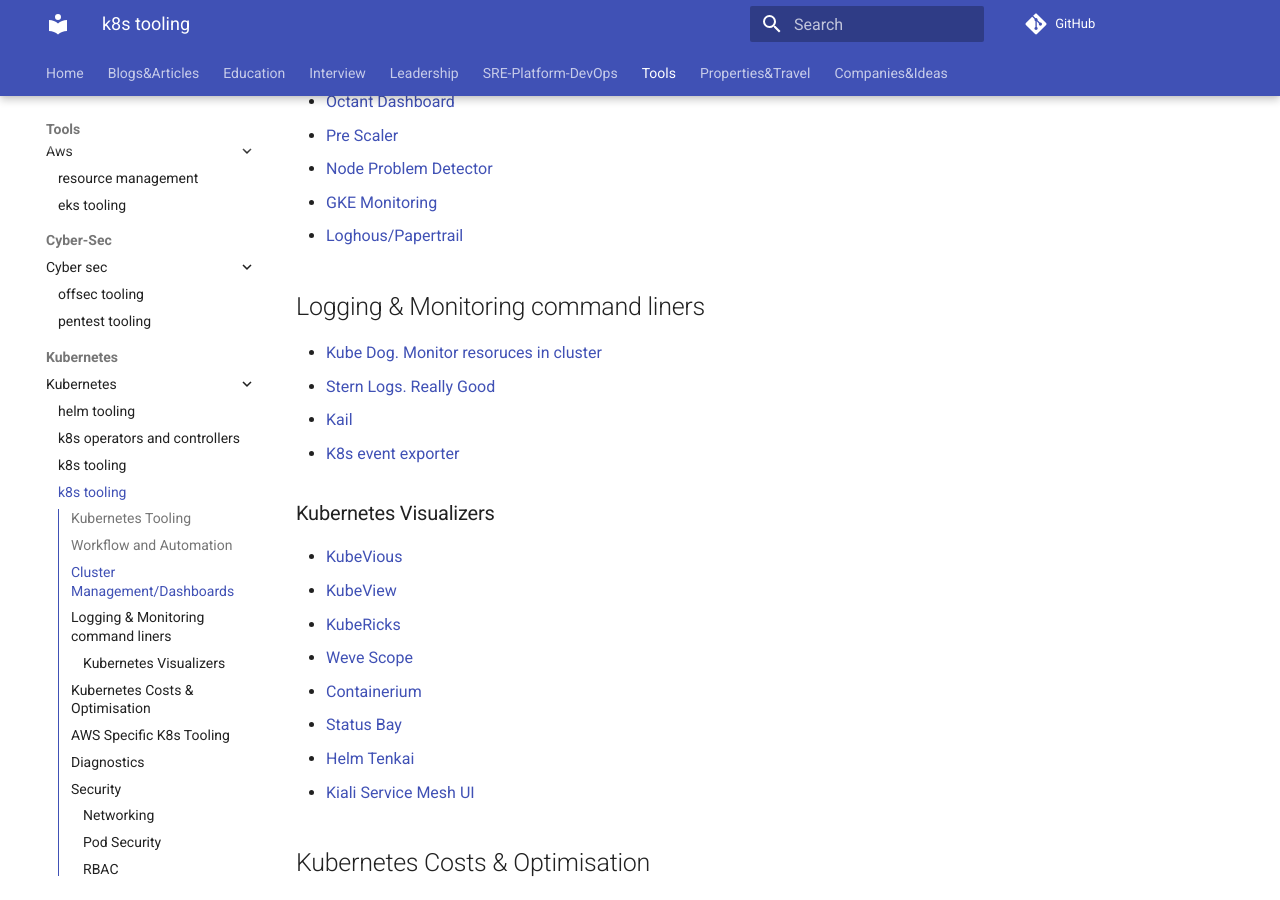
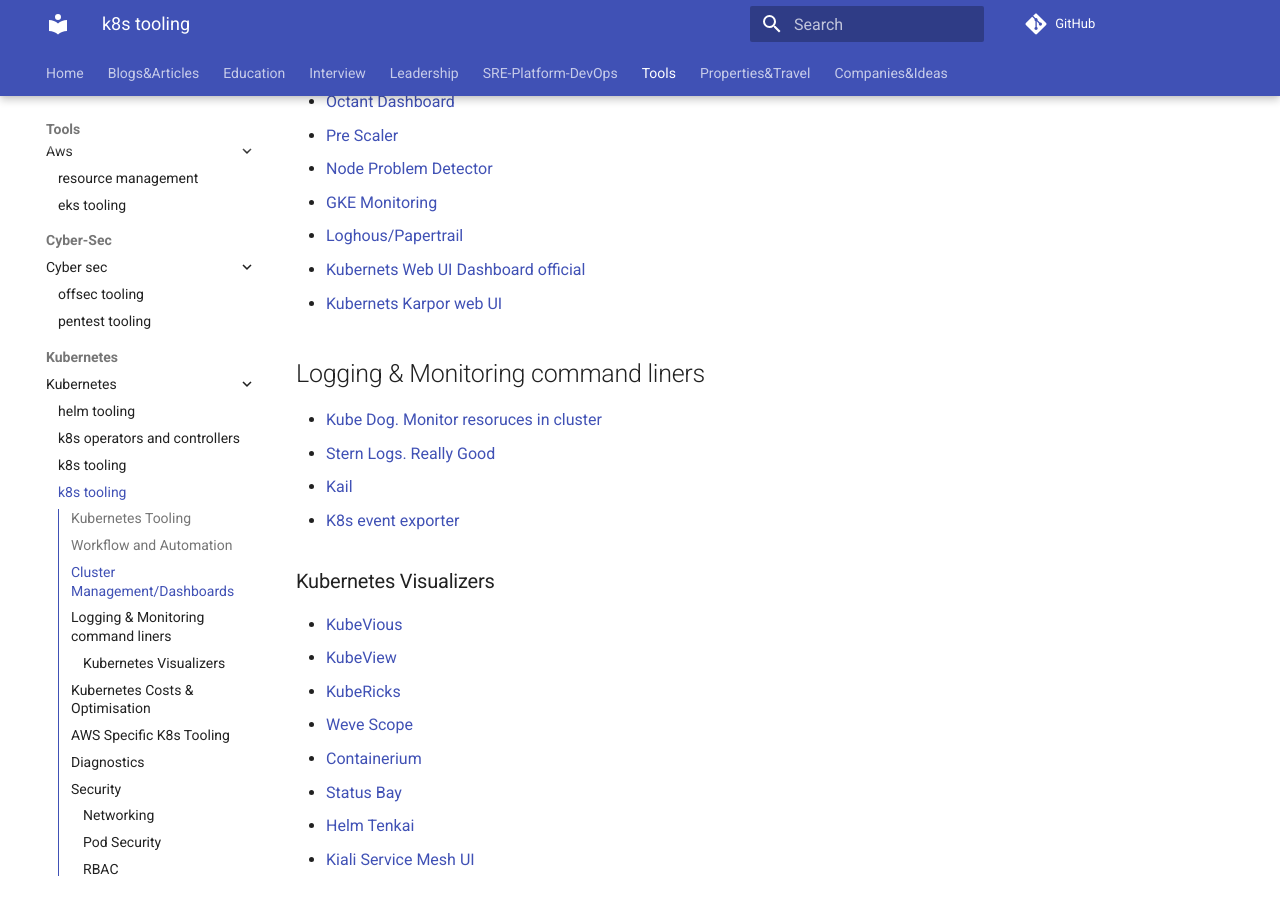
Before and after one commit to ivankatliarchuk/knowledge-base, an MkDocs documentation site: the page built from docs/tools/kubernetes/k8s.md, in a window 1280 px wide and 900 px high, scrolled down 732 px. Built offline with MkDocs 1.6.1 and Material for MkDocs 9.7.7, drawn with Linux system fonts in a browser that asks for light colours; comment, search, counter and statistics services are not loaded.

Commit message:
added kube-ui-karpor
Signed-off-by: ivan katliarchuk <ivan.katliarchuk@gmail.com>

```diff
--- a/docs/tools/kubernetes/k8s.md
+++ b/docs/tools/kubernetes/k8s.md
@@ -31,6 +31,8 @@
 - [Node Problem Detector](https://github.com/kubernetes/node-problem-detector/blob/master/README.md)
 - [GKE Monitoring](https://github.com/ik-kubernetes/gke-monitoring-tutorial)
 - [Loghous/Papertrail](https://github.com/flant/loghouse)
+- [Kubernets Web UI Dashboard official](https://github.com/kubernetes/dashboard)
+- [Kubernets Karpor web UI](https://github.com/ik-kubernetes/karpor-kubernets-ui-fork)
 
 ## Logging & Monitoring command liners
 
```
